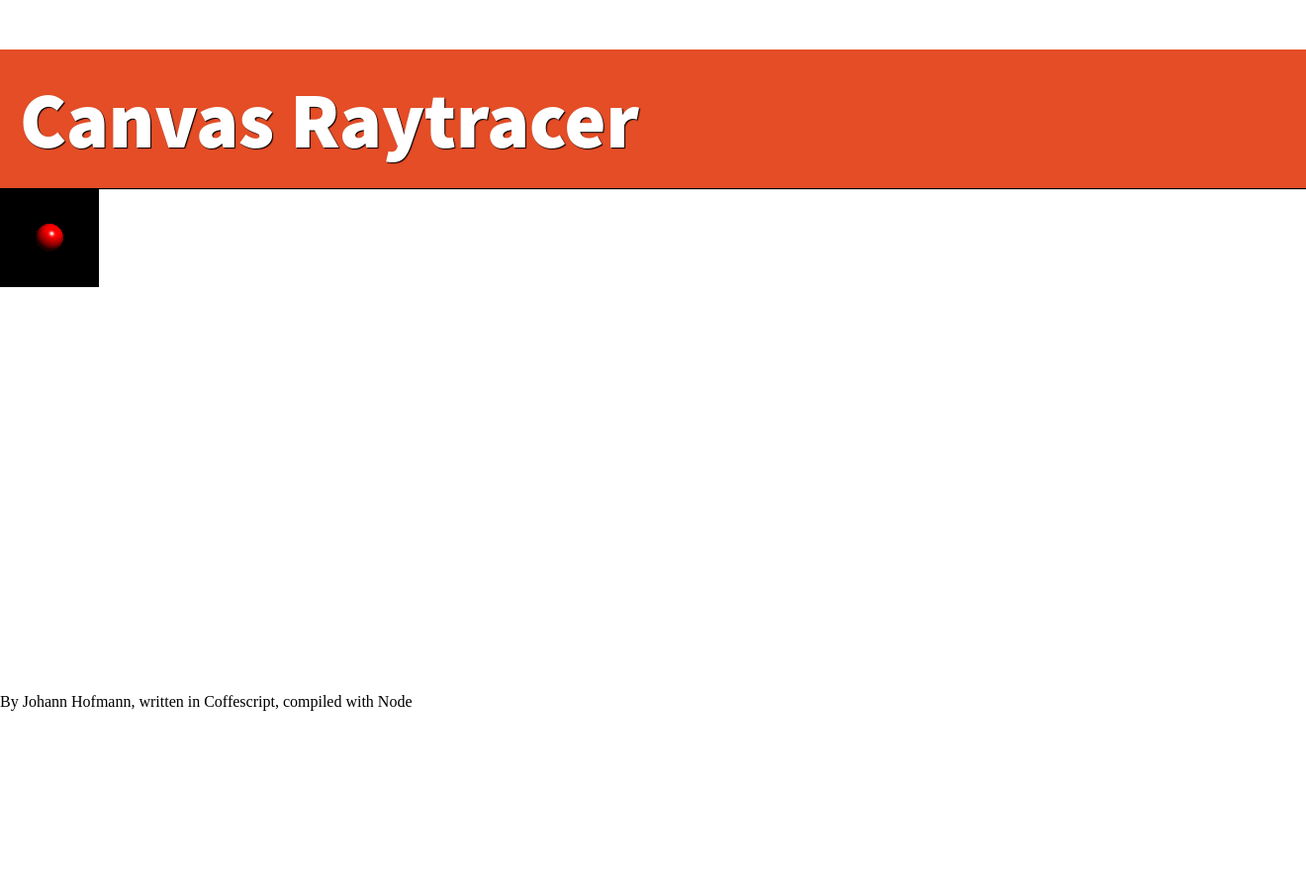
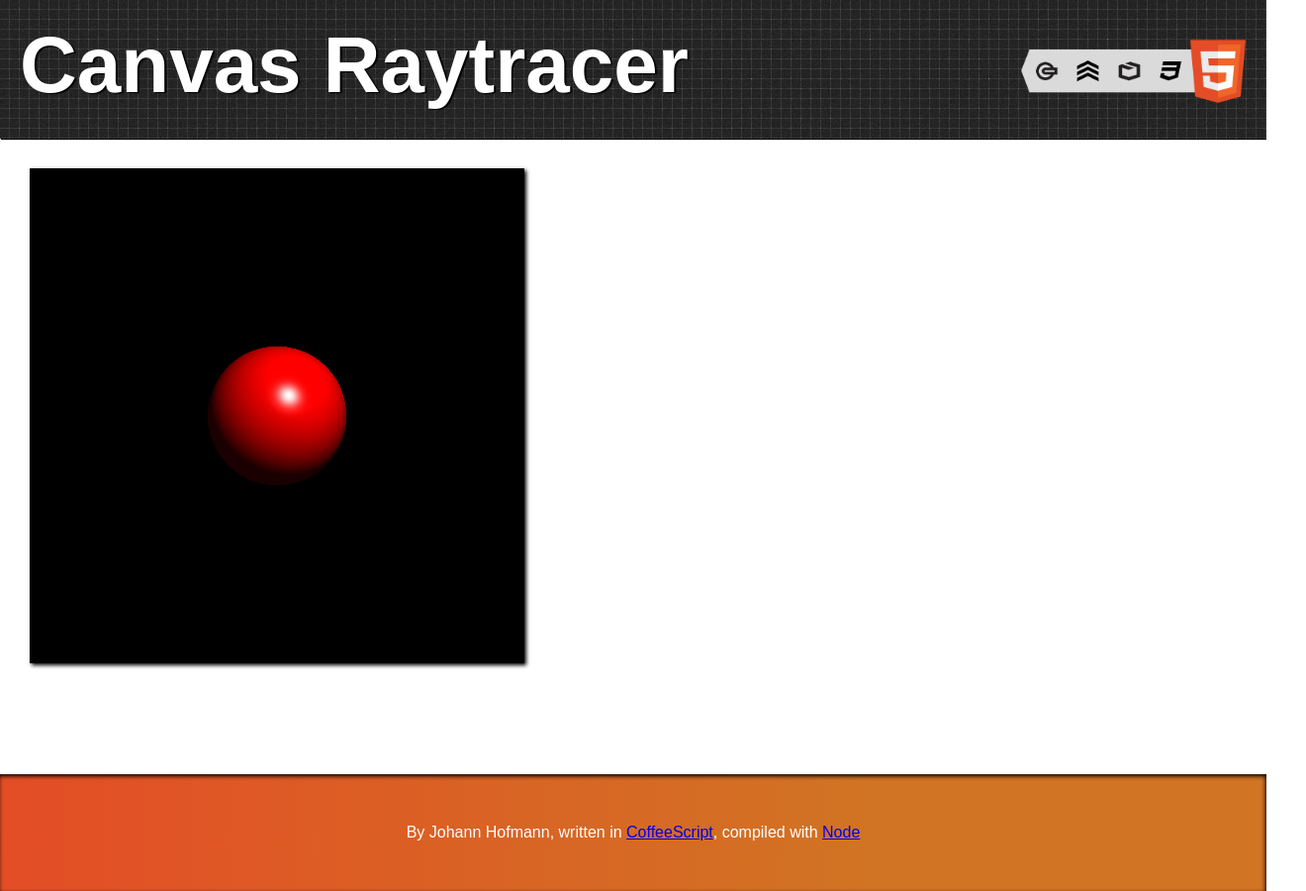
Before and after one commit to johannhof/coffeetracer, a plain HTML site: page index.html in a window 1280 px wide. Shown: the whole page at 99% size, 1320 px wide, since content can reach past the window. Before the commit the page ends 850 px from the top, so only its background shows below. Drawn offline with Linux system fonts and the light colour scheme; a web font is replaced by a local one.

Commit message:
more styles

```diff
--- a/index.html
+++ b/index.html
@@ -3,12 +3,15 @@
 <head>
     <title>Coffeescript Raytracer</title>
     <link rel="stylesheet" href="style.css">
-    <link href='http://fonts.googleapis.com/css?family=Source+Sans+Pro:200,300,400,600,700,900,200italic,300italic,400italic,600italic,700italic,900italic|Racing+Sans+One|Titillium+Web:200,200italic,300,300italic,400italic,400,600,600italic,700,700italic,900' rel='stylesheet' type='text/css'>
+    <link href='http://fonts.googleapis.com/css?family=Fascinate+Inline|Russo+One|Montserrat+Subrayada:400,700'
+          rel='stylesheet' type='text/css'>
 </head>
 <body>
 <div id="wrapper">
-    <header>Canvas Raytracer</header>
-    <canvas id="mainCanvas" width="100" height="100"></canvas>
+    <header>Canvas Raytracer<img src="html5logo.png" width="229" height="64">
+    </header>
+    <canvas id="mainCanvas" width="500" height="500"></canvas>
+    <br>
     <script src="lib/vectorlib.js"></script>
     <script src="lib/cameras.js"></script>
     <script src="lib/lights.js"></script>
@@ -16,7 +19,8 @@
     <script src="lib/objects.js"></script>
     <script src="lib/util.js"></script>
     <script src="lib/main.js"></script>
-    <footer>By Johann Hofmann, written in Coffescript, compiled with Node</footer>
+    <footer>By Johann Hofmann, written in <a href="http://coffeescript.org/">CoffeeScript</a>, compiled with <a
+            href="http://nodejs.org/">Node</a></footer>
 </div>
 </body>
 </html>
--- a/style.css
+++ b/style.css
@@ -1,37 +1,56 @@
 body, html {
-    margin: 0;
     width: 100%;
     height: 100%;
 }
 
-#body{
-    padding-bottom: 150px;    /* height of footer */
+body {
+    margin: 0;
 }
 
 #wrapper {
+    padding-bottom: 100px; /* height of footer */
     min-height: 100%;
-    position:relative;
+    position: relative;
+}
+
+canvas {
+    margin: 30px;
+    box-shadow: 2px 2px 4px black;
+}
+
+header img {
+    float: right;
+    margin-top: 20px;
 }
 
 header {
     box-shadow: 1px 1px 1px black;
-    background-color: #E44D26;
-    margin-top: 50px;
-    height: 100px;
-    width: 100%;
+    background: url("inflicted.png") repeat;
+    min-height: 100px;
     color: white;
     font-size: 80px;
-    text-shadow: 1px 1px 1px black;
-    font-family: 'Source Sans Pro', sans-serif;
-    font-weight: 800;
+    text-shadow: 2px 1px 1px black;
+    font-family: Arial, sans-serif;
+    font-weight: 700;
     padding: 20px;
 }
 
-footer{
-    height: 150px;
-    width:100%;
+footer {
+    text-align: center;
+    box-shadow: -1px 2px 4px black inset;
+    padding: 50px 5%;
+    color: white;
+    font-family: Arial, sans-serif;
+    width: 90%;
     position: absolute;
     left: 0;
     bottom: 0;
-    background-color: white;
+    background: rgb(228, 77, 38); /* Old browsers */
+    background: -moz-linear-gradient(left, rgba(228, 77, 38, 1) 0%, rgba(209, 116, 35, 1) 69%); /* FF3.6+ */
+    background: -webkit-gradient(linear, left top, right top, color-stop(0%, rgba(228, 77, 38, 1)), color-stop(69%, rgba(209, 116, 35, 1))); /* Chrome,Safari4+ */
+    background: -webkit-linear-gradient(left, rgba(228, 77, 38, 1) 0%, rgba(209, 116, 35, 1) 69%); /* Chrome10+,Safari5.1+ */
+    background: -o-linear-gradient(left, rgba(228, 77, 38, 1) 0%, rgba(209, 116, 35, 1) 69%); /* Opera 11.10+ */
+    background: -ms-linear-gradient(left, rgba(228, 77, 38, 1) 0%, rgba(209, 116, 35, 1) 69%); /* IE10+ */
+    background: linear-gradient(to right, rgba(228, 77, 38, 1) 0%, rgba(209, 116, 35, 1) 69%); /* W3C */
+    filter: progid:DXImageTransform.Microsoft.gradient(startColorstr = '#e44d26', endColorstr = '#d17423', GradientType = 1); /* IE6-9 */
 }
```
Also changed, not shown: html5logo.png (added), inflicted.png (added).
